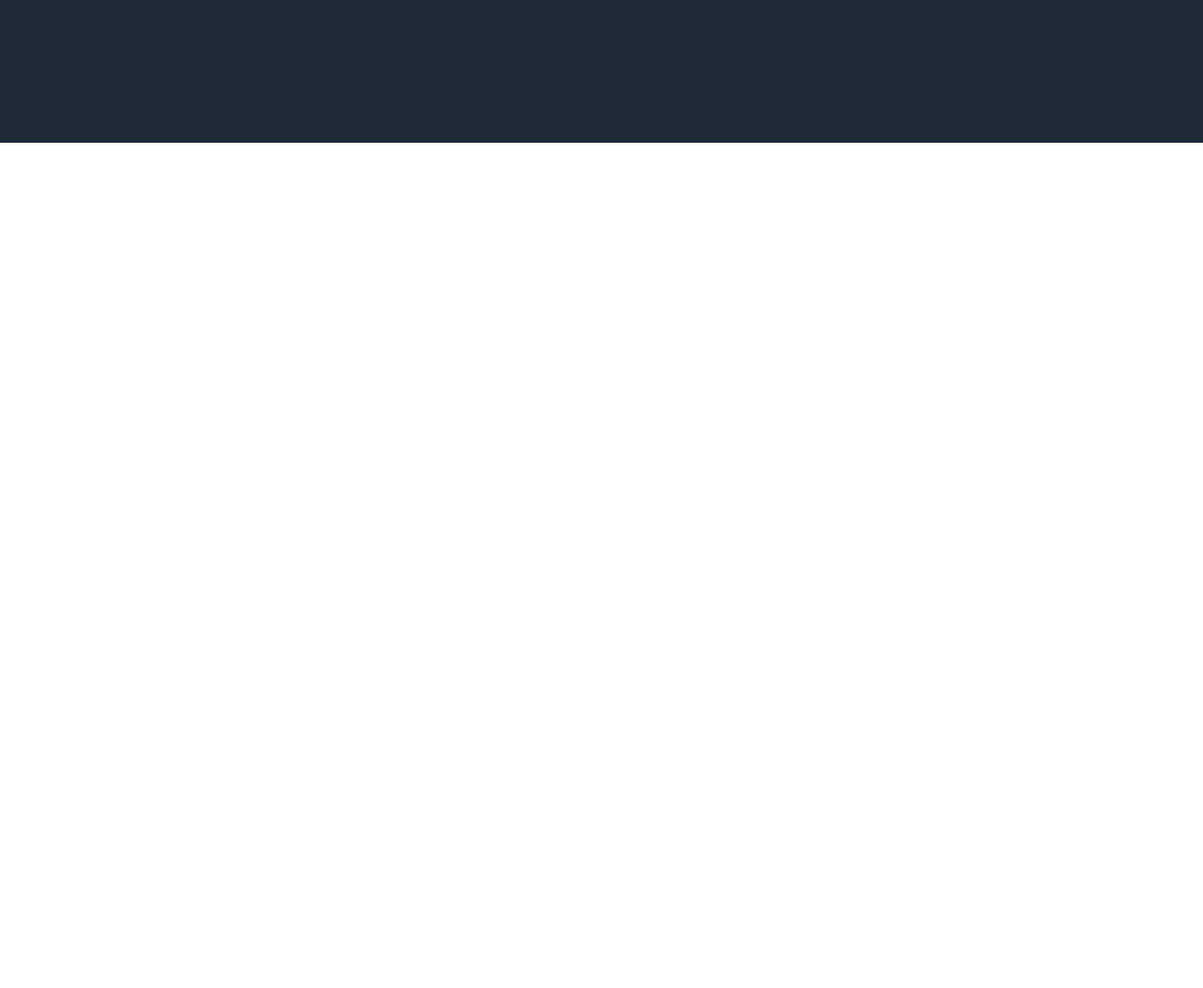
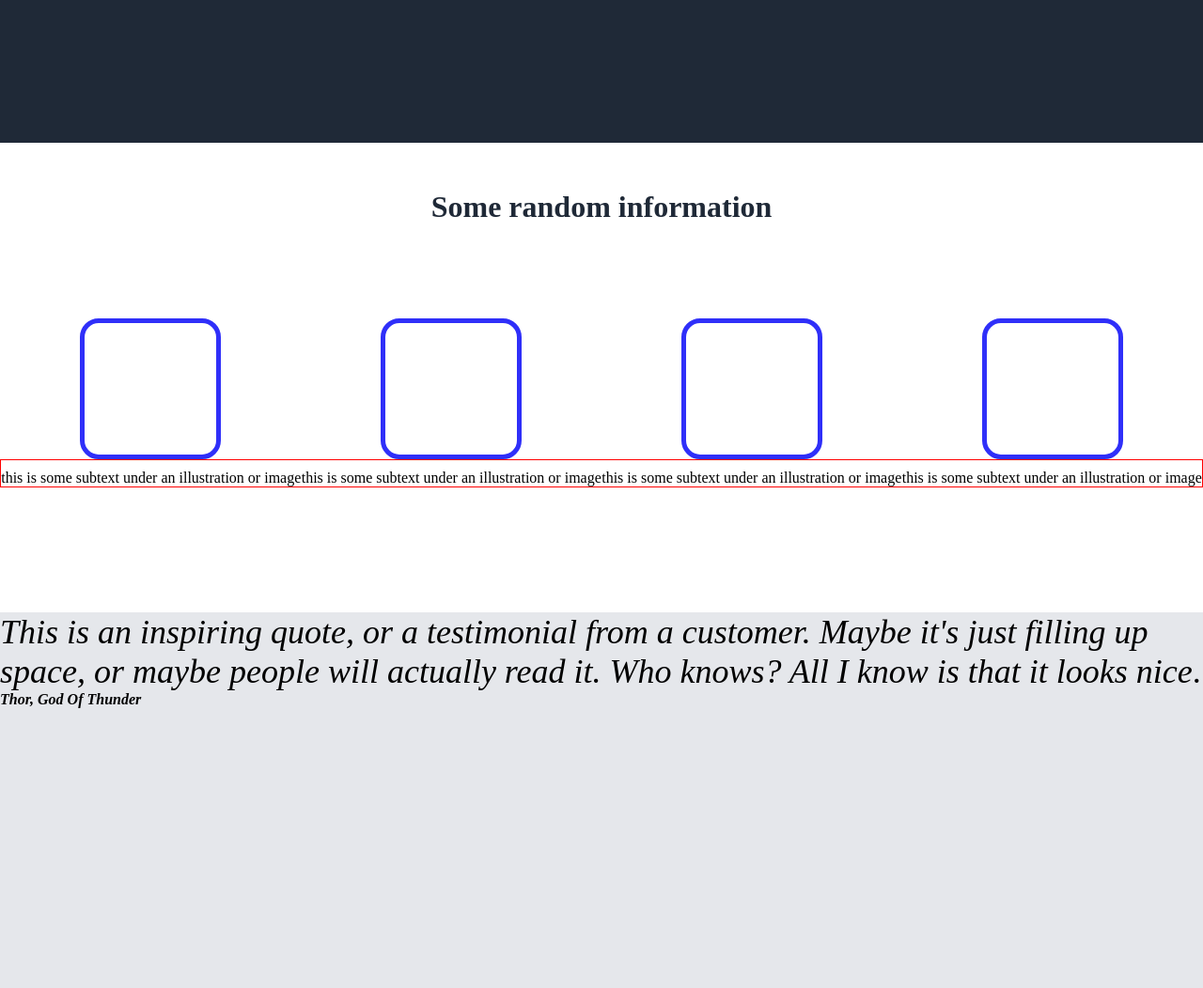
Before and after one commit to JLRcodes/landing-page, a plain HTML site: page index.html in a window 1280 px wide. Shown: the part 318-1370 px from the top of the page at 94% size. Before the commit the page ends 800 px from the top, so only its background shows below. Drawn offline with Linux system fonts and the light colour scheme.

Commit message:
Started the middle of the page
Started middle section of the page. Need to figure out the text. Other than that looking good.

```diff
--- a/index.html
+++ b/index.html
@@ -30,24 +30,41 @@
     <p class="header-text">This website has some subtext that goes here under the main title. It's a smaller font and the color is lower contrast</p>
     <button type="submit">Sign up</button>
     </div>
-
-    <!-- <button type="submit">Sign up</button> -->
-
     <div class="right">Placeholder for an image</div>
     </header>
-<!--
-<section>
+
+<section class="middle-page">
     <h2>Some random information</h2>
+<div class="container">
+    <div class="box"></div>
+    <div class="box"></div>
+    <div class="box"></div>
+    <div class="box"></div>
+    </div>
+
+    <div class="text">
     <div>this is some subtext under an illustration or image</div>
+
+
+
     <div>this is some subtext under an illustration or image</div>
+
+
     <div>this is some subtext under an illustration or image</div>
+
+
     <div>this is some subtext under an illustration or image</div>
+</div>
+
 </section>
 
-<section>
-    <p>This is an inspiring quote, or a testimonial from a customer. Maybe it's just filling up space, or maybe people will actually read it. Who knows? All I know is that it looks nice.</p>
+<section class="bottom">
+    <div class="bottom-text">
+    <blockquote class="quote-text"><i> This is an inspiring quote, or a testimonial from a customer. Maybe it's just filling up space, or maybe people will actually read it. Who knows? All I know is that it looks nice</i>.</blockquote>
+    <cite><b>Thor, God Of Thunder</b></cite>
+    </div>
 </section>
-
+<!--
    <section>
     <div>
         <p>Call to action! It's time!</p>
--- a/landing-page.css
+++ b/landing-page.css
@@ -86,3 +86,52 @@ button {
    left: 1025px;
    bottom: 155px;
 }
+
+h2 {
+    text-align: center;
+    font-size: 32px;
+    font-weight: bolder;
+    color: #1F2937;
+    margin-top: 50px;
+}
+
+.box {
+    border: 5px solid rgb(47, 47, 249);
+    width: 150px;
+    height: 150px;
+    border-radius: 20px;
+}
+
+.container {
+    display: flex;
+    justify-content: space-around;
+    margin-top: 100px;
+
+}
+
+.text {
+    display: flex;
+    justify-content: space-around;
+    padding-top: 10px;
+    text-align: center;
+    border: 1px solid red;
+}
+
+.middle-page {
+    height: 450px;
+
+
+}
+
+.bottom {
+    background-color: #E5E7EB;
+    height: 400px;
+}
+
+.quote-text {
+    font-size: 36px;
+    font-weight: 300;
+
+}
+
+.bottom-text
```
